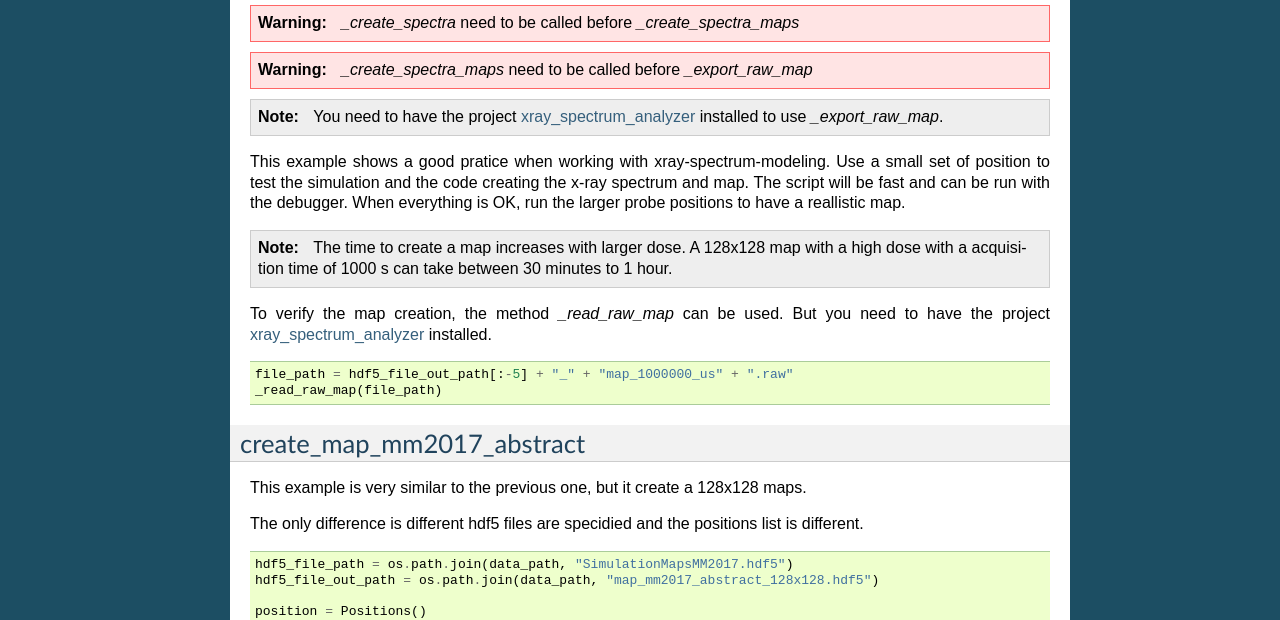
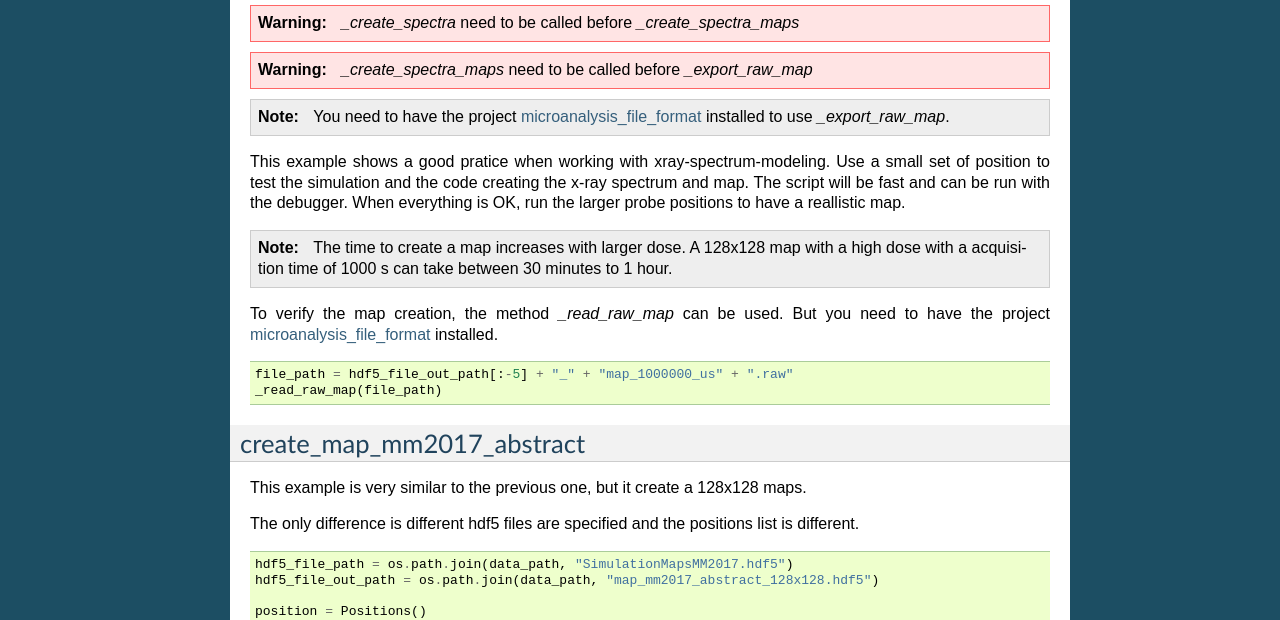
Before and after one commit to drix00/xray-spectrum-modeling, a Sphinx documentation site: the page built from docs/usage.rst, in a window 1280 px wide. Shown: the part 1111-1731 px from the top of the page. Built offline with Sphinx 7.4.7, drawn with Linux system fonts in a browser that asks for light colours.

Commit message:
Correct wrong project requirement in the documentation.

```diff
--- a/docs/usage.rst
+++ b/docs/usage.rst
@@ -79,7 +79,7 @@ With the correct positions, you can create different maps and spectra:
 
 .. note::
 
-   You need to have the project `xray_spectrum_analyzer <https://github.com/drix00/xray_spectrum_analyzer>`_ installed to use `_export_raw_map`.
+   You need to have the project `microanalysis_file_format <https://github.com/drix00/microanalysis_file_format>`_ installed to use `_export_raw_map`.
 
 This example shows a good pratice when working with xray-spectrum-modeling.
 Use a small set of position to test the simulation and the code creating the x-ray spectrum and map.
@@ -92,7 +92,7 @@ When everything is OK, run the larger probe positions to have a reallistic map.
    A 128x128 map with a high dose with a acquisition time of 1000 s can take between 30 minutes to 1 hour.
 
 To verify the map creation, the method `_read_raw_map` can be used.
-But you need to have the project `xray_spectrum_analyzer <https://github.com/drix00/xray_spectrum_analyzer>`_ installed.
+But you need to have the project `microanalysis_file_format <https://github.com/drix00/microanalysis_file_format>`_ installed.
 
 .. code-block:: python
 
@@ -106,7 +106,7 @@ create_map_mm2017_abstract
 
 This example is very similar to the previous one, but it create a 128x128 maps.
 
-The only difference is different hdf5 files are specidied and the positions list is different.
+The only difference is different hdf5 files are specified and the positions list is different.
 
 .. code-block:: python
 
```
